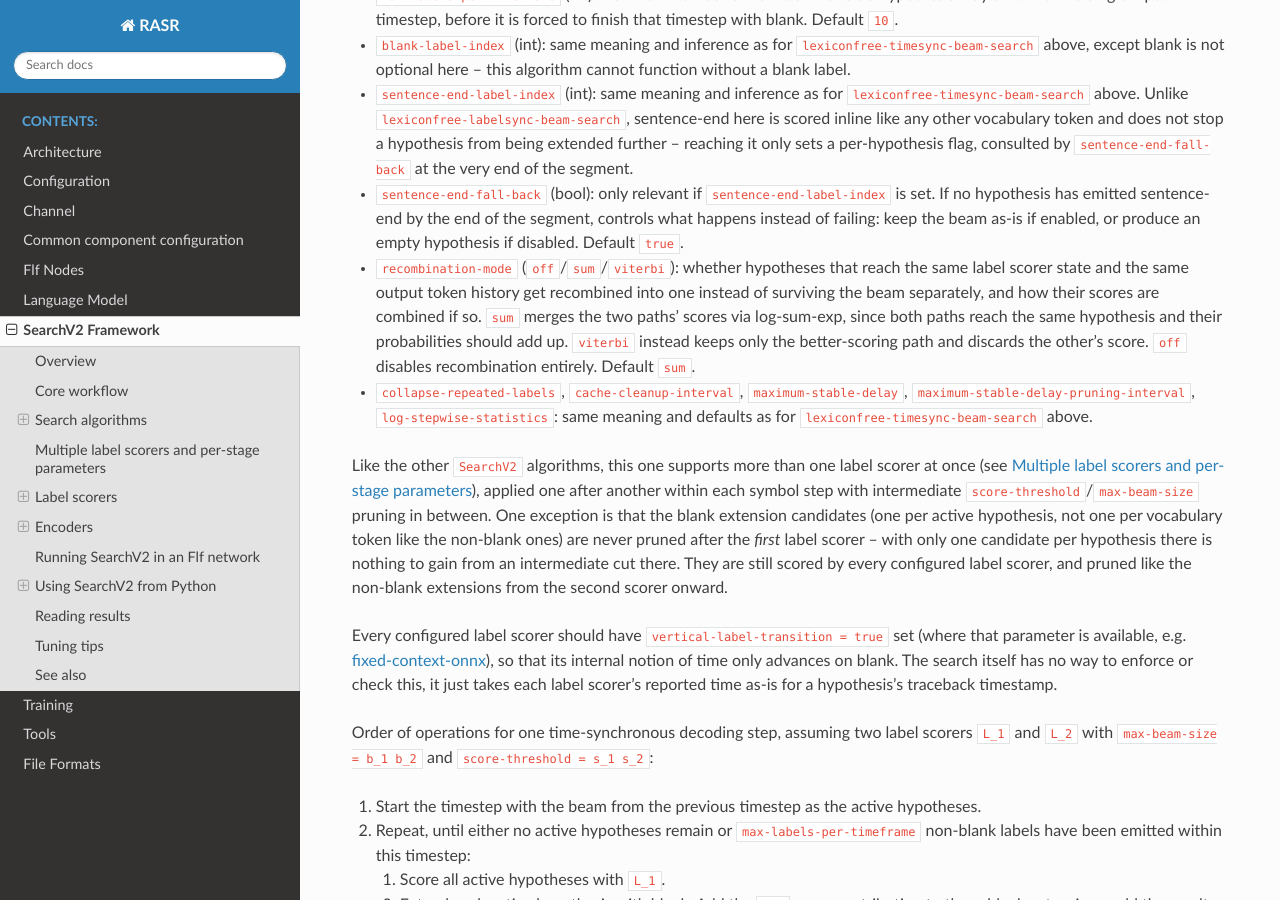
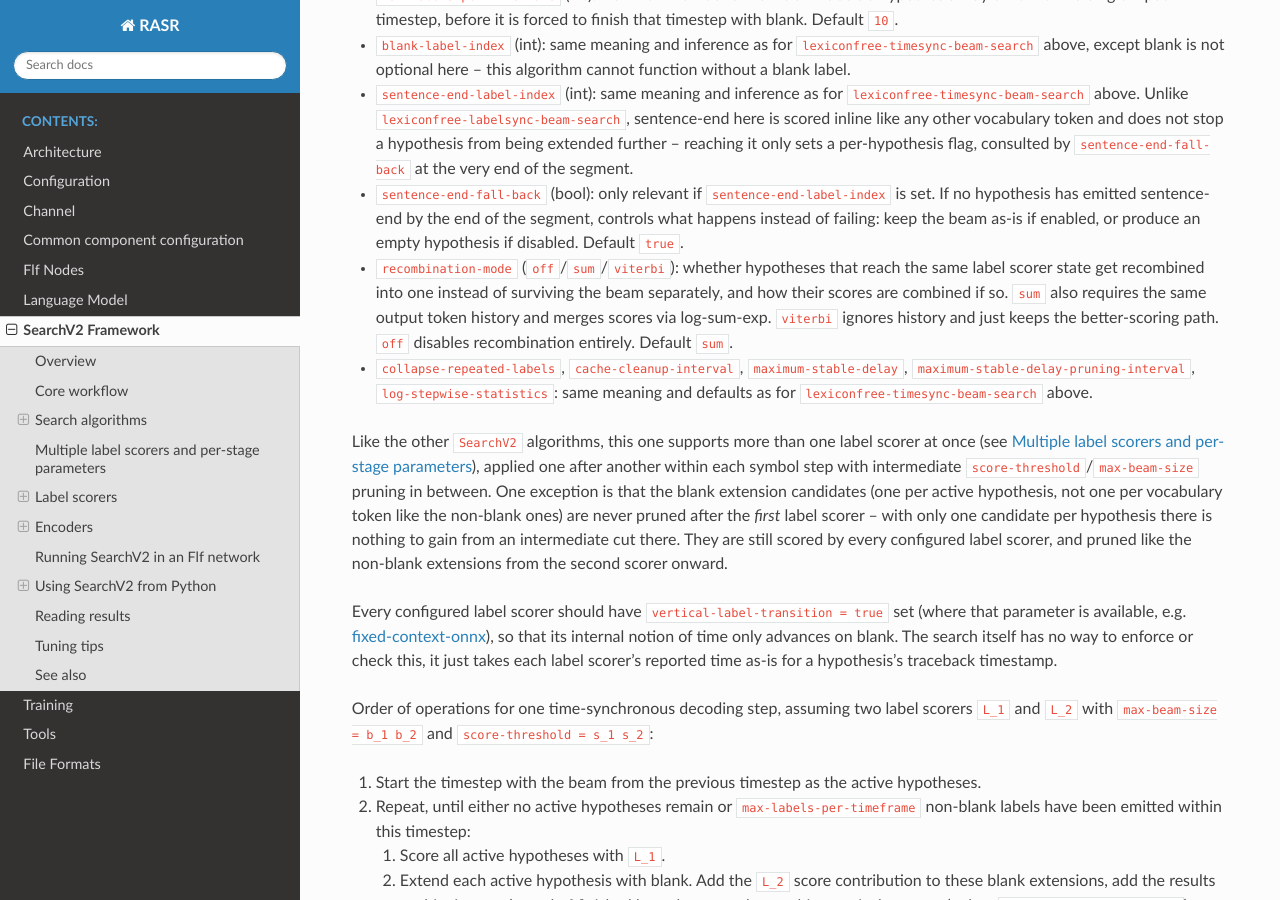
Before and after one commit to rwth-i6/rasr, a Sphinx documentation site: the page built from doc/search_v2.rst, in a window 1280 px wide and 900 px high, scrolled down 7808 px. Built offline with Sphinx 7.4.7 and the Read the Docs theme 3.1.0, drawn with Linux system fonts in a browser that asks for light colours.

Commit message:
Speed up recombination

```diff
--- a/doc/search_v2.rst
+++ b/doc/search_v2.rst
@@ -342,10 +342,9 @@ it for that timestep) or the per-timestep label limit is reached.
   emitted sentence-end by the end of the segment, controls what happens instead of failing: keep the beam as-is
   if enabled, or produce an empty hypothesis if disabled. Default ``true``.
 * ``recombination-mode`` (``off``/``sum``/``viterbi``): whether hypotheses that reach the same label scorer
-  state and the same output token history get recombined into one instead of surviving the beam separately,
-  and how their scores are combined if so. ``sum`` merges the two paths' scores via log-sum-exp, since both
-  paths reach the same hypothesis and their probabilities should add up. ``viterbi`` instead keeps only the
-  better-scoring path and discards the other's score. ``off`` disables recombination entirely. Default ``sum``.
+  state get recombined into one instead of surviving the beam separately, and how their scores are combined if
+  so. ``sum`` also requires the same output token history and merges scores via log-sum-exp. ``viterbi`` ignores
+  history and just keeps the better-scoring path. ``off`` disables recombination entirely. Default ``sum``.
 * ``collapse-repeated-labels``, ``cache-cleanup-interval``, ``maximum-stable-delay``,
   ``maximum-stable-delay-pruning-interval``, ``log-stepwise-statistics``: same meaning and defaults as for
   ``lexiconfree-timesync-beam-search`` above.
```
Also changed, not shown: 2 other files.
